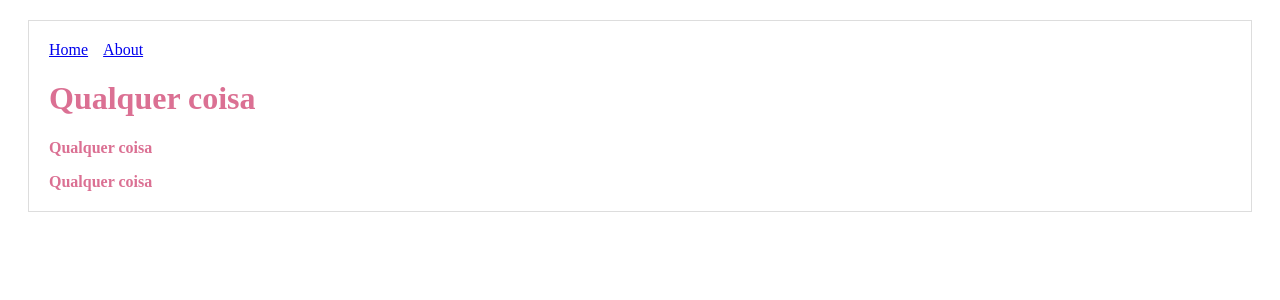
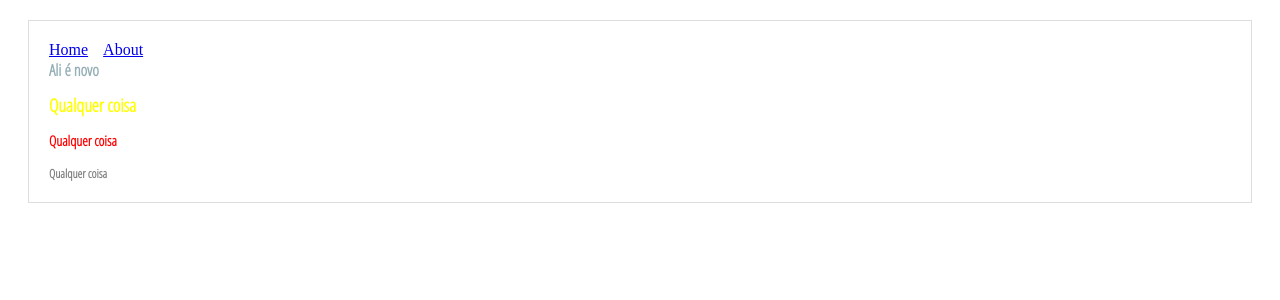
Before and after one commit to ddiasfront/nextjs-podcast-app, a Next.js app: page / in a window 1280 px wide. Shown: the top 300 px of the page. Built offline with nearby package versions, Linux system fonts and the light colour scheme.

Commit message:
Fixxing styled components for server side rendering on next + links

```diff
--- a/components/Layout.js
+++ b/components/Layout.js
@@ -1,4 +1,5 @@
 import Header from './Header'
+import Head from 'next/head'
 
 const layoutStyle = {
   margin: 20,
@@ -8,6 +9,11 @@ const layoutStyle = {
 
 const Layout = (props) => (
   <div style={layoutStyle}>
+    <Head>
+      <meta name="viewport" content="width=device-width, initial-scale=1" />
+      <meta charSet="utf-8" />
+      <link href="https://fonts.googleapis.com/css?family=Open+Sans+Condensed:300" rel="stylesheet"></link>
+    </Head>
     <Header />
     {props.children}
   </div>
--- /dev/null
+++ b/components/atoms/LinkComponent.js
@@ -0,0 +1,39 @@
+import styled from 'styled-components'
+import Link from 'next/link'
+import {textColorPallete} from '../../globalStyles'
+
+const StyledLink = styled('span')`
+font-family: 'Open Sans Condensed', sans-serif;
+color:  ${props => textColorPallete[props.linkColor]};
+font-weight: bold;
+font-size: ${props => props.linkSize};
+text-align: ${props => props.linkAlign};
+text-indent: ${props => props.linkIndent};
+line-height: ${props => props.linkLineHeight};
+text-transform: ${props => props.linkTransform};
+word-spacing: ${props => props.linkWordSpacing}
+`;
+
+const colorsPossible = Object.keys(textColorPallete);
+
+const blockColor = (color) => (
+  colorsPossible.every(colorPossible => colorPossible !== color)
+)
+
+const LinkComponent = (props, href) => (
+  <Link href={props.href}>
+    <StyledLink
+      linkColor={blockColor(props.linkColor) ? 'dark' : props.linkColor}
+      linkSize={props.linkSize ? props.linkSize : false}
+      linkAlign={props.linkAlign ? props.linkAlign : false}
+      linkIndent={props.linkIndent ? props.linkIndent : false}
+      linkLineHeight={props.linkLineHeight ? props.linkLineHeight : false}
+      linkTransform={props.linkTransform ? props.linkTransform : false}
+      linkWordSpacing={props.linkWordSpacing ? props.linkWordSpacing : false}
+    >
+      {props.children}
+    </StyledLink>
+  </Link>
+)
+
+export { LinkComponent }
--- /dev/null
+++ b/components/atoms/TextComponent.js
@@ -0,0 +1,57 @@
+import styled from 'styled-components'
+
+const TextBuilder = (props) => {
+
+  const textTypeLow = typeof(props.textType) == 'string' ? props.textType.toLowerCase() : props.textType.toString().toLowerCase()
+
+  const StyledText = styled(textTypeLow)`
+    font-family: 'Open Sans Condensed', sans-serif;
+    color:  ${props => props.textColor ? props.textColor : '#000'};
+    font-weight: bold;
+    font-size: ${props => props.textSize};
+    text-align: ${props => props.textTextAlign};
+    text-indent: ${props => props.textTextIndent};
+    line-height: ${props => props.textLineHeight};
+    text-transform: ${props => props.textTextTransform};
+    word-spacing: ${props => props.textWordSpacing}
+  `;
+
+
+  return (
+    <StyledText
+      textColor={props.textColor ? props.textColor : false}
+      textType={props.textType}
+      textSize={props.textSize ? props.textSize : false}
+      textWeight={props.textWeight ? props.textWeight : false}
+      textTextAlign={props.textTextAlign ? props.textTextAlign : false}
+      textTextDecoration={props.textTextDecoration ? props.textTextDecoration : false}
+      textTextIndent={props.textTextIndent ? props.textTextIndent : false}
+      textLineHeight={props.textLineHeight ? props.textLineHeight : false}
+      textTextTransform={props.textTextTransform ? props.textTextTransform : false}
+      textWordSpacing={props.textWordSpacing ? props.textWordSpacing : false}
+    >
+      {props.children}
+    </StyledText>
+  )
+}
+
+const TextComponent = (props) => {
+  switch (props.textType) {
+    case 'H1':
+      return TextBuilder(props)
+    case 'H2':
+      return TextBuilder(props)
+    case 'H3':
+      return TextBuilder(props)
+    case 'H4':
+      return TextBuilder(props)
+    case 'H5':
+      return TextBuilder(props)
+    case 'p':
+      return TextBuilder(props)
+    case 'span':
+      return TextBuilder(props)
+  }
+}
+
+export { TextComponent }
--- a/components/atoms/TextTitle.js
+++ /dev/null
@@ -1,54 +0,0 @@
-import styled from 'styled-components'
-
-const TextBuilder = (props) => {
-
-  const textTypeLow = typeof(props.textType) == 'string' ? props.textType.toLowerCase() : props.textType.toString().toLowerCase()
-
-  const StyledTitle = styled(textTypeLow)`
-    color: palevioletred;
-    font-weight: bold;
-    font-size: ${props => props.titleSize};
-    text-align: ${props => props.titleTextAlign};
-    text-indent: ${props => props.titleTextIndent};
-    line-height: ${props => props.titleLineHeight};
-    text-transform: ${props => props.titleTextTransform};
-    word-spacing: ${props => props.titleWordSpacing}
-  `;
-
-  return (
-    <StyledTitle
-      textType={props.textType}
-      titleSize={props.titleSize ? props.titleSize : false}
-      titleWeight={props.titleWeight ? props.titleWeight : false}
-      titleTextAlign={props.titleTextAlign ? props.titleTextAlign : false}
-      titleTextDecoration={props.titleTextDecoration ? props.titleTextDecoration : false}
-      titleTextIndent={props.titleTextIndent ? props.titleTextIndent : false}
-      titleLineHeight={props.titleLineHeight ? props.titleLineHeight : false}
-      titleTextTransform={props.titleTextTransform ? props.titleTextTransform : false}
-      titleWordSpacing={props.titleWordSpacing ? props.titleWordSpacing : false}
-    >
-      {props.children}
-    </StyledTitle>
-  )
-}
-
-const Title = (props) => {
-  switch (props.textType) {
-    case 'H1':
-      return TextBuilder(props)
-    case 'H2':
-      return TextBuilder(props)
-    case 'H3':
-      return TextBuilder(props)
-    case 'H4':
-      return TextBuilder(props)
-    case 'H5':
-      return TextBuilder(props)
-    case 'p':
-      return TextBuilder(props)
-    case 'span':
-      return TextBuilder(props)
-  }
-}
-
-export { Title }
--- /dev/null
+++ b/globalStyles.js
@@ -0,0 +1,7 @@
+export const textColorPallete = {
+  darker: "#4d3c63",
+  dark: "#5b5678",
+  medium: "#676b7e",
+  light: "#718f98",
+  lighter: "#95afb6"
+}
--- /dev/null
+++ b/pages/_document.js
@@ -0,0 +1,26 @@
+import Document, { Head, Main, NextScript } from 'next/document'
+import { ServerStyleSheet } from 'styled-components'
+
+export default class MyDocument extends Document {
+  static getInitialProps ({ renderPage }) {
+    const sheet = new ServerStyleSheet()
+    const page = renderPage(App => props => sheet.collectStyles(<App {...props} />))
+    const styleTags = sheet.getStyleElement()
+    return { ...page, styleTags }
+  }
+
+  render () {
+    return (
+      <html>
+        <Head>
+          <title>My page</title>
+          {this.props.styleTags}
+        </Head>
+        <body>
+          <Main />
+          <NextScript />
+        </body>
+      </html>
+    )
+  }
+}
--- a/pages/about.js
+++ b/pages/about.js
@@ -1,7 +1,8 @@
 import Layout from '../components/Layout'
+import { TextComponent } from '../components/atoms/TextComponent';
 
 export default () => (
   <Layout>
-    <p>This is the about page</p>
+    <TextComponent textType="H1">This is the about page</TextComponent>
   </Layout>
 )
--- a/pages/index.js
+++ b/pages/index.js
@@ -1,21 +1,15 @@
 import Layout from '../components/Layout'
-import Link from 'next/link'
 import fetch from 'isomorphic-unfetch'
-import {Title, Text} from '../components/atoms/TextTitle';
+import { TextComponent } from '../components/atoms/TextComponent';
+import { LinkComponent } from '../components/atoms/LinkComponent';
 
-const PostLink = (props) => (
-  <li>
-    <Link as={`/p/${props.id}`} href={`/post?title=${props.title}`}>
-      <a>{props.title}</a>
-    </Link>
-  </li>
-)
 
 const Index = (props) => (
   <Layout>
-    <Title textType="H1">Qualquer coisa</Title>
-    <Title textType="p">Qualquer coisa</Title>
-    <Title textType="span">Qualquer coisa</Title>
+    <LinkComponent href="/about" linkColor="lighter">Ali é novo</LinkComponent>
+    <TextComponent textType="H1" textColor="yellow" textSize="18px">Qualquer coisa</TextComponent>
+    <TextComponent textType="p" textColor="red" textSize="14px">Qualquer coisa</TextComponent>
+    <TextComponent textType="span" textColor="grey" textSize="12px">Qualquer coisa</TextComponent>
   </Layout>
 )
 
```
